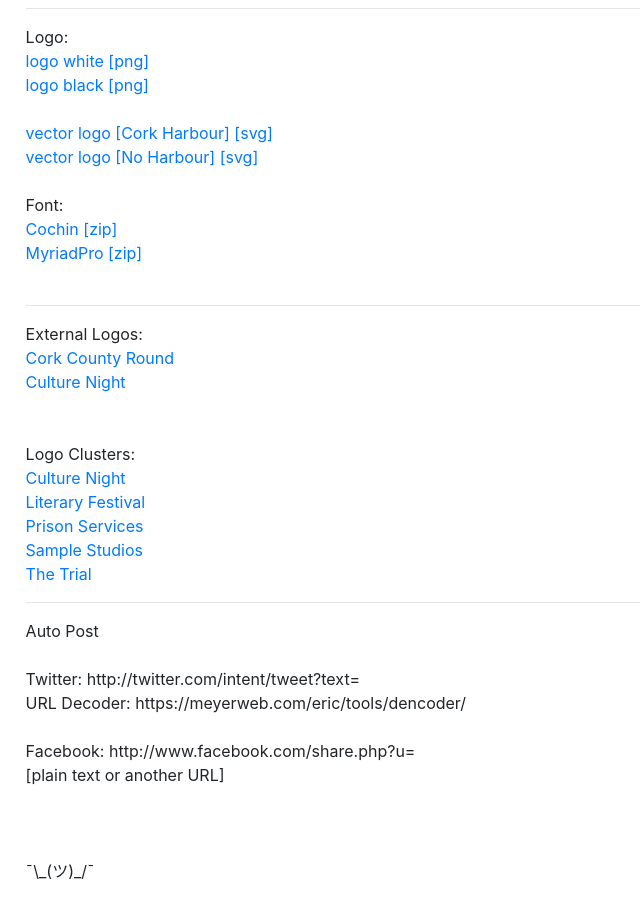
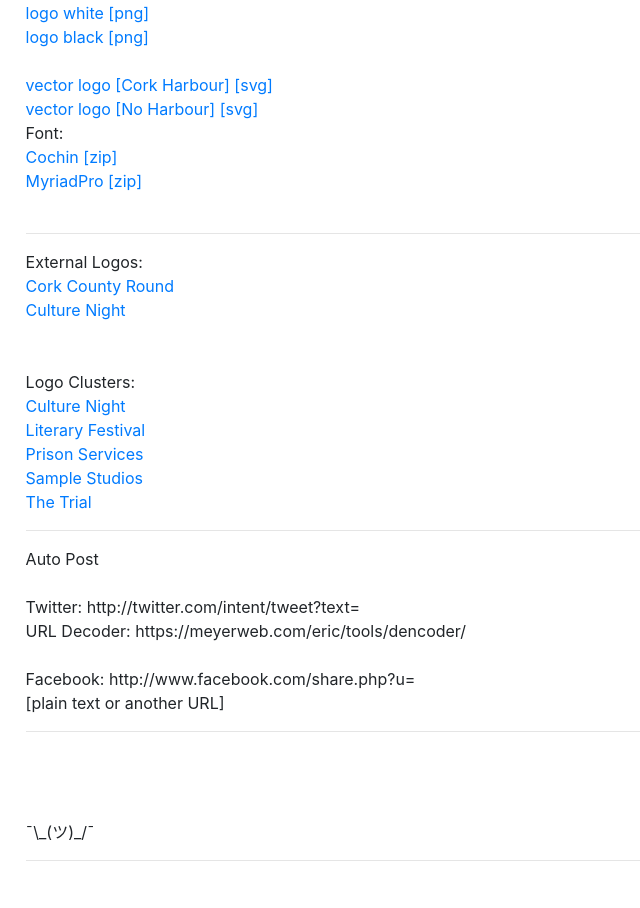
Before and after one commit to SpikeIsland/spikeisland.github.io, a plain HTML site: page assets/index.html in a window 1280 px wide. Shown: the part 283-1191 px from the top of the page, without its empty margins (0-640 px from the left). After the commit the page ends 1169 px from the top, so only its background shows below. Drawn offline with nearby package versions, Linux system fonts and the light colour scheme.

Commit message:
less brs more hrs :)))))

```diff
--- a/assets/index.html
+++ b/assets/index.html
@@ -27,18 +27,18 @@
     Kennedy Pier, Cobh, Co. Cork, Ireland, P24E446<br>
     spikeislandcork.ie<br>
     admin@spikeislandcork.ie<br>
-    021 237 3455<br><br>
+    021 237 3455<br>
 
     <hr>
     Colours: <br>
-    Spike Brown: 370300<br><br>
+    Spike Brown: 370300<br>
 
     <hr>
     Logo:<br>
     <a href="pic/si logo white.png">logo white [png]</a><br>
     <a href="pic/si logo black.png">logo black [png]</a><br><br>
     <a href="pic/Spike Island Vector Logo Cork Harbour.svg">vector logo [Cork Harbour] [svg]</a><br>
-    <a href="pic/Spike Island Vector Logo No Harbour.svg">vector logo [No Harbour] [svg]</a><br><br>
+    <a href="pic/Spike Island Vector Logo No Harbour.svg">vector logo [No Harbour] [svg]</a><br>
 
     Font:<br>
     <a href="font/Cochin.zip">Cochin [zip]</a><br>
@@ -67,9 +67,9 @@
     [plain text or another URL]<br>
 
 
-
+    <hr>
     <br><br><br>¯\_(ツ)_/¯
-
+    <hr>
 
 </body>
 </html>
```
